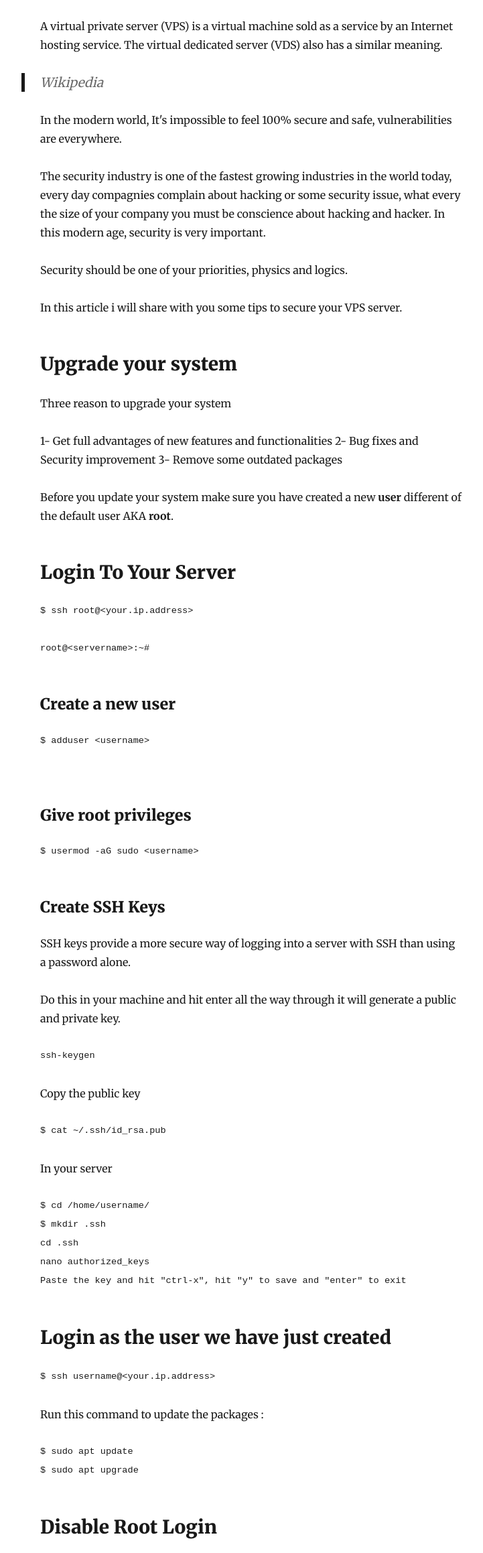
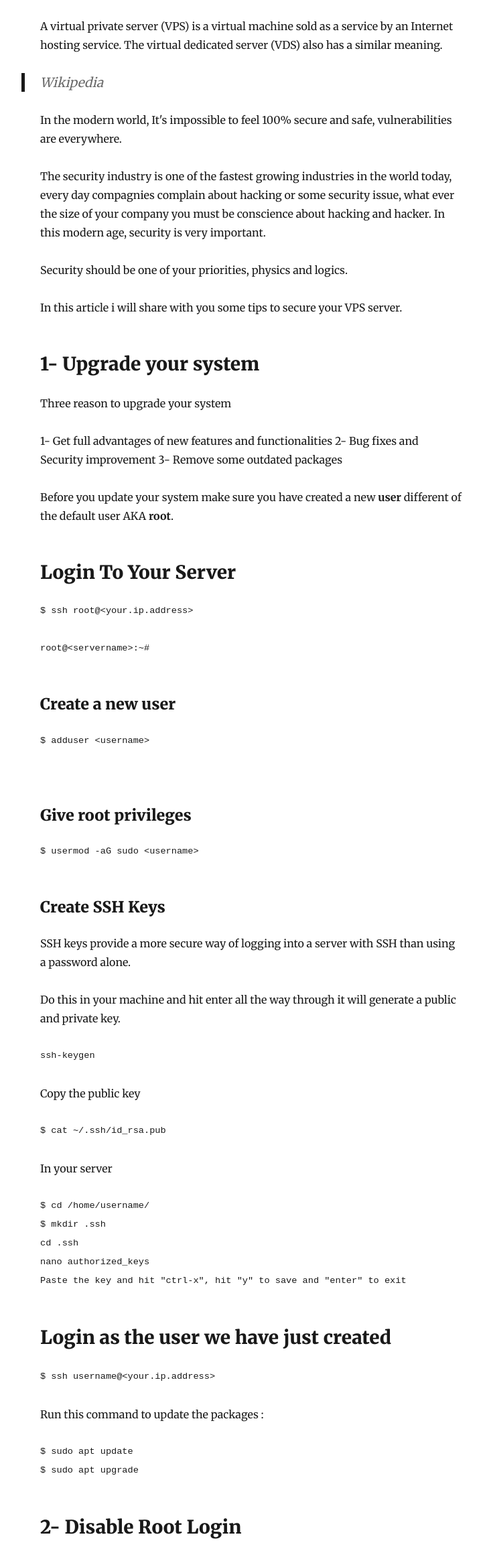
Before and after one commit to xarala221/my-gatsby-blog, a Gatsby site: page /blog/security-how-to-secure-your-vps-server/ in a window 1280 px wide. Shown: the part 242-2560 px from the top of the page at 67% size, without its empty margins (265-986 px from the left). Built offline with nearby package versions, Linux system fonts and the light colour scheme; Gatsby itself is replaced by a stand-in of ours; some packages are replaced by stand-ins of ours; code samples lack their colours.

Commit message:
Update Blog “security-how-to-secure-your-vps-server”

````diff
--- a/content/blog/security-how-to-secure-your-vps-server.md
+++ b/content/blog/security-how-to-secure-your-vps-server.md
@@ -4,20 +4,21 @@ date: 2020-01-29T16:36:06.819Z
 title: 'Security: How to secure your VPS server'
 description: In this post i will show you how the easiest way to secure your vps server.
 ---
+
 A virtual private server (VPS) is a virtual machine sold as a service by an Internet hosting service. The virtual dedicated server (VDS) also has a similar meaning.
 
 > Wikipedia
 
 In the modern world, It's impossible to feel 100% secure and safe, vulnerabilities are everywhere.
 
-The security industry is one of the fastest growing industries in the world today, every day compagnies complain about hacking or some security issue, what every the size of your company you must be conscience about hacking and hacker.
+The security industry is one of the fastest growing industries in the world today, every day compagnies complain about hacking or some security issue, what ever the size of your company you must be conscience about hacking and hacker.
 In this modern age, security is very important.
 
 Security should be one of your priorities, physics and logics.
 
 In this article i will share with you some tips to secure your VPS server.
 
-## Upgrade your system
+## 1- Upgrade your system
 
 Three reason to upgrade your system
 
@@ -89,7 +90,7 @@ $ sudo apt update
 $ sudo apt upgrade
 ```
 
-## Disable Root Login
+## 2- Disable Root Login
 
 Security expert highly recommended to not use **root** user .
 
@@ -110,7 +111,7 @@ PasswordAuthentication no
 $ sudo systemctl reload sshd
 ```
 
-## Configure a FireWall
+## 3- Configure a FireWall
 
 In this article i use **ufw** firewall, is very easy to setup and it's good for most use cases.
 
@@ -132,7 +133,7 @@ $ sudo ufw allow OpenSSH
 $ sudo ufw status
 ```
 
-## Install Fail2Ban
+## 4- Install Fail2Ban
 
 Fail2ban is a log-parsing solution that monitors system logs for symptoms of an automated attack on your Server.
 Basically, Fail2ban scans log files (e.g. /var/log/apache/error_log) and bans IPs that show the malicious signs -- too many password failures, seeking for exploits, etc.
````
